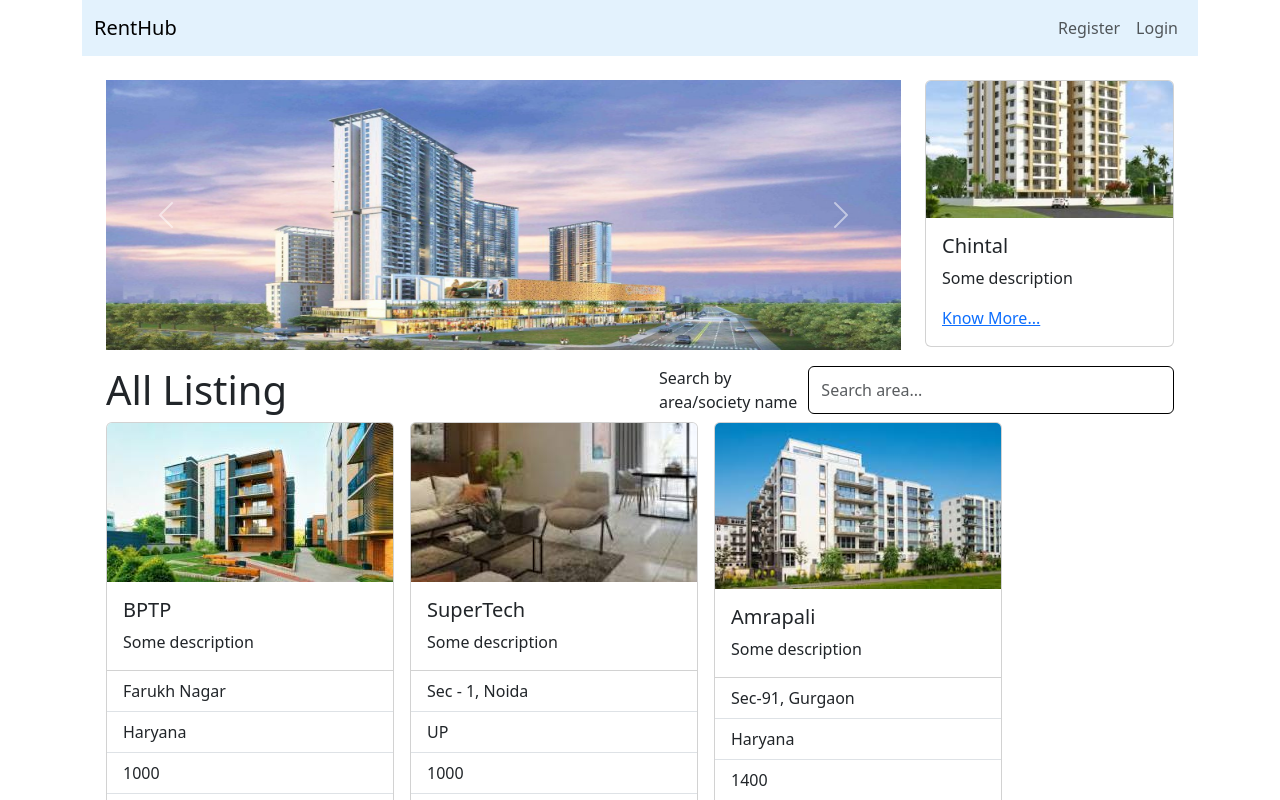
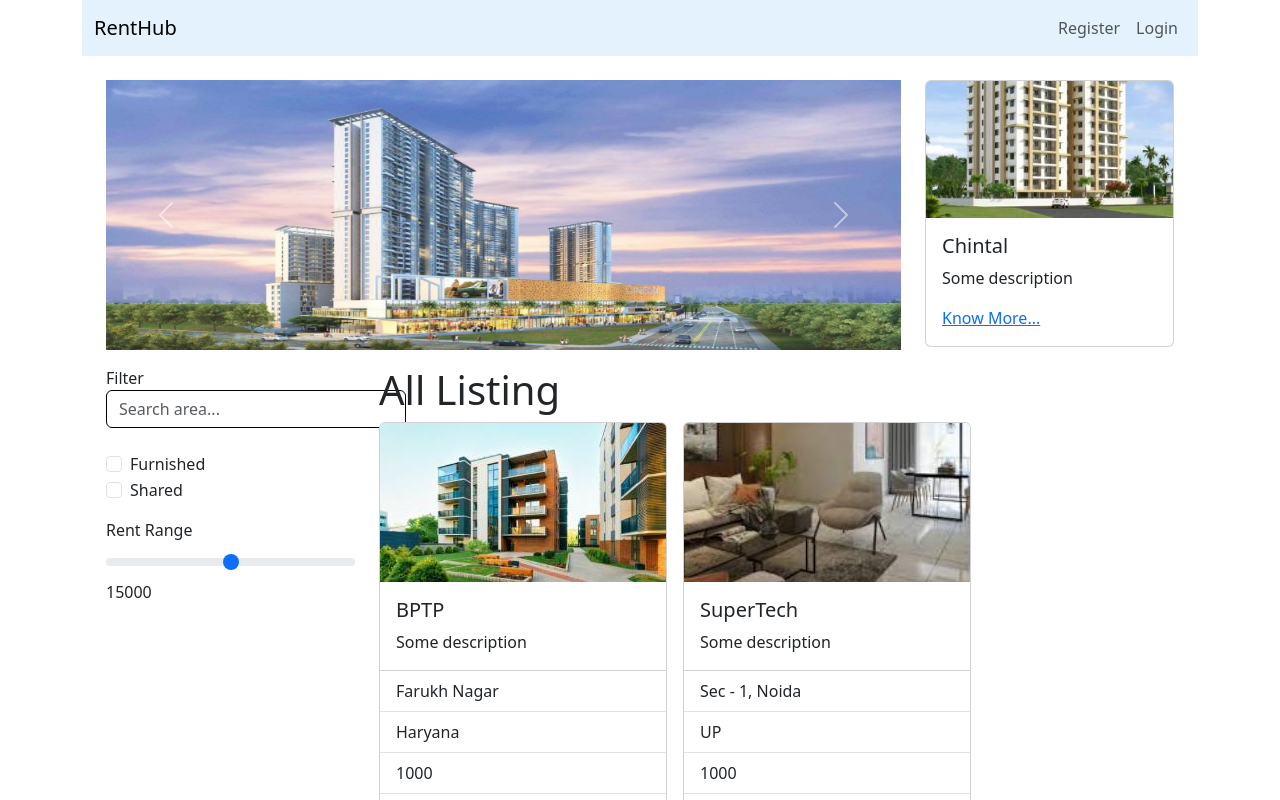
Before and after one commit to mkumar-01/lease, an Angular app: page /dashboard in a window 1280 px wide. Shown: the top 800 px of the page. Built offline with nearby package versions, Linux system fonts and the light colour scheme.

Commit message:
added filter form

```diff
--- /dev/null
+++ b/src/app/components/filter/filter.html
@@ -0,0 +1,33 @@
+<div class="form-check mt-4">
+  <input class="form-check-input" type="checkbox" value="" id="checkDefault" />
+  <label class="form-check-label" for="checkDefault"> Furnished </label>
+</div>
+<div class="form-check">
+  <input class="form-check-input" type="checkbox" value="" id="checkChecked" />
+  <label class="form-check-label" for="checkChecked"> Shared</label>
+</div>
+<div class="mt-3">
+  <label for="customRange4" class="form-label">Rent Range</label>
+  <input
+    type="range"
+    class="form-range"
+    min="0"
+    max="100"
+    value="50"
+    id="customRange4"
+  />
+  <output for="customRange4" id="rangeValue" aria-hidden="true">15000</output>
+
+  <script>
+    // This is an example script, please modify as needed
+    const rangeInput = document.getElementById("customRange4");
+    const rangeOutput = document.getElementById("rangeValue");
+
+    // Set initial value
+    rangeOutput.textContent = rangeInput.value;
+
+    rangeInput.addEventListener("input", function () {
+      rangeOutput.textContent = this.value;
+    });
+  </script>
+</div>
--- a/src/app/components/search/search.html
+++ b/src/app/components/search/search.html
@@ -1,6 +1,7 @@
 <div class="d-flex justify-content-between flex-nowrap">
-  <label for="search">Search by area/society name</label
-  ><input
+  <!-- <label for="search">Search by area/society name</label
+  > -->
+  <input
     type="text"
     class="form-control"
     name="search"
--- a/src/app/pages/dashboard/dashboard.html
+++ b/src/app/pages/dashboard/dashboard.html
@@ -14,10 +14,14 @@
   </div>
 </div>
 <div class="row mt-3">
-  <div class="col-md-12">
+  <div class="col-md-3">
+    Filter
+    <search (onKeyUp)="onSearch($event)"></search>
+    <filter></filter>
+  </div>
+  <div class="col-md-9">
     <div class="d-flex justify-content-between flex-nowrap">
       <h1>All Listing</h1>
-      <search (onKeyUp)="onSearch($event)"></search>
     </div>
 
     <ul class="property-list">
--- a/src/app/pages/dashboard/dashboard.ts
+++ b/src/app/pages/dashboard/dashboard.ts
@@ -6,9 +6,10 @@ import iPropertyDetail from "../../model/propertyDetail"
 import { CommonModule } from '@angular/common';
 import { Router, RouterModule } from '@angular/router';
 import { Search } from '../../components/search/search';
+import { Filter } from '../../components/filter/filter';
 @Component({
   selector: 'dashboard',
-  imports: [Carousel, Search, CommonModule, RouterModule],
+  imports: [Carousel, Search, Filter, CommonModule, RouterModule],
   templateUrl: './dashboard.html',
   styleUrl: './dashboard.scss'
 })
```
Also changed, not shown: src/app/components/filter/filter.ts (added, +11 -0 lines), src/app/components/filter/filter.scss (added), 1 other file (tests, documents, lock files or other folders).
